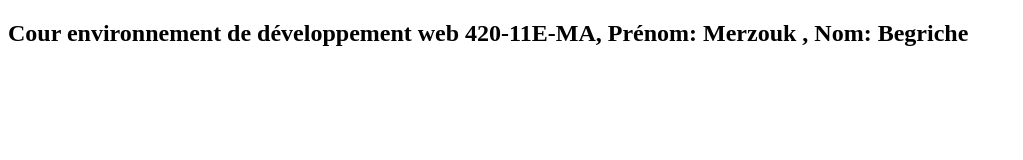
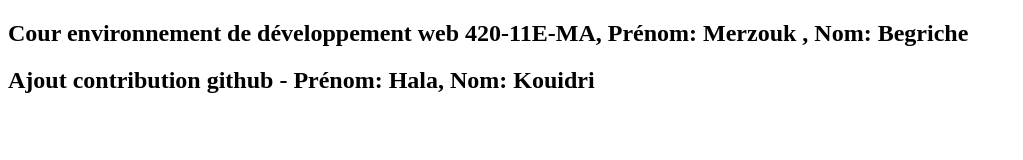
Before and after one commit to MerzoukBIGriche/TESTGITMerzouk, a plain HTML site: page index.html in a window 1280 px wide. Shown: the whole page, without its empty margins (0-1023 px from the left). Drawn offline with Linux system fonts and the light colour scheme.

Commit message:
ajout de Hala

```diff
--- a/index.html
+++ b/index.html
@@ -9,5 +9,6 @@
 <body>
 
     <h2> Cour environnement de développement web 420-11E-MA, Prénom: Merzouk , Nom: Begriche</h2>
+    <h2> Ajout contribution github - Prénom: Hala, Nom: Kouidri</h2>
 </body>
 </html>
```
